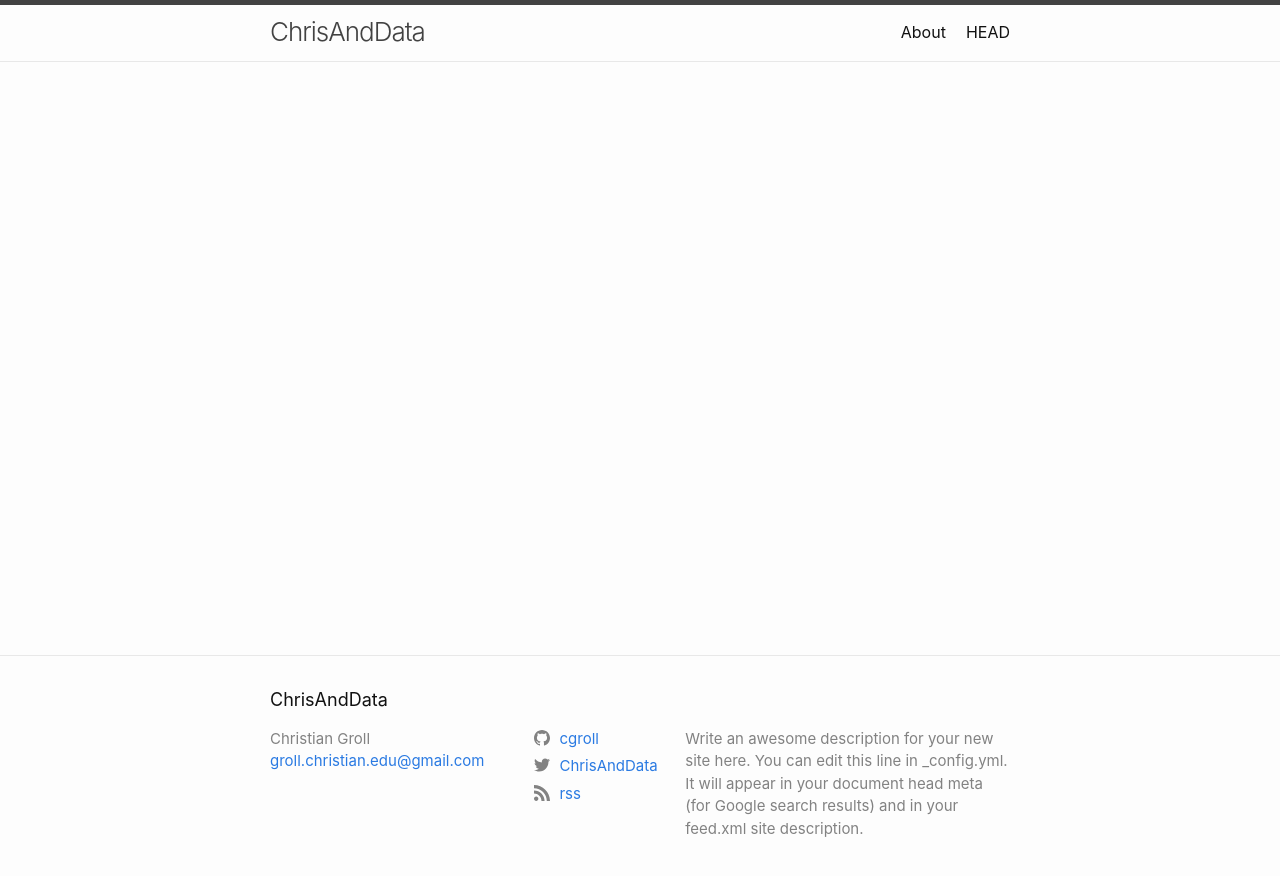
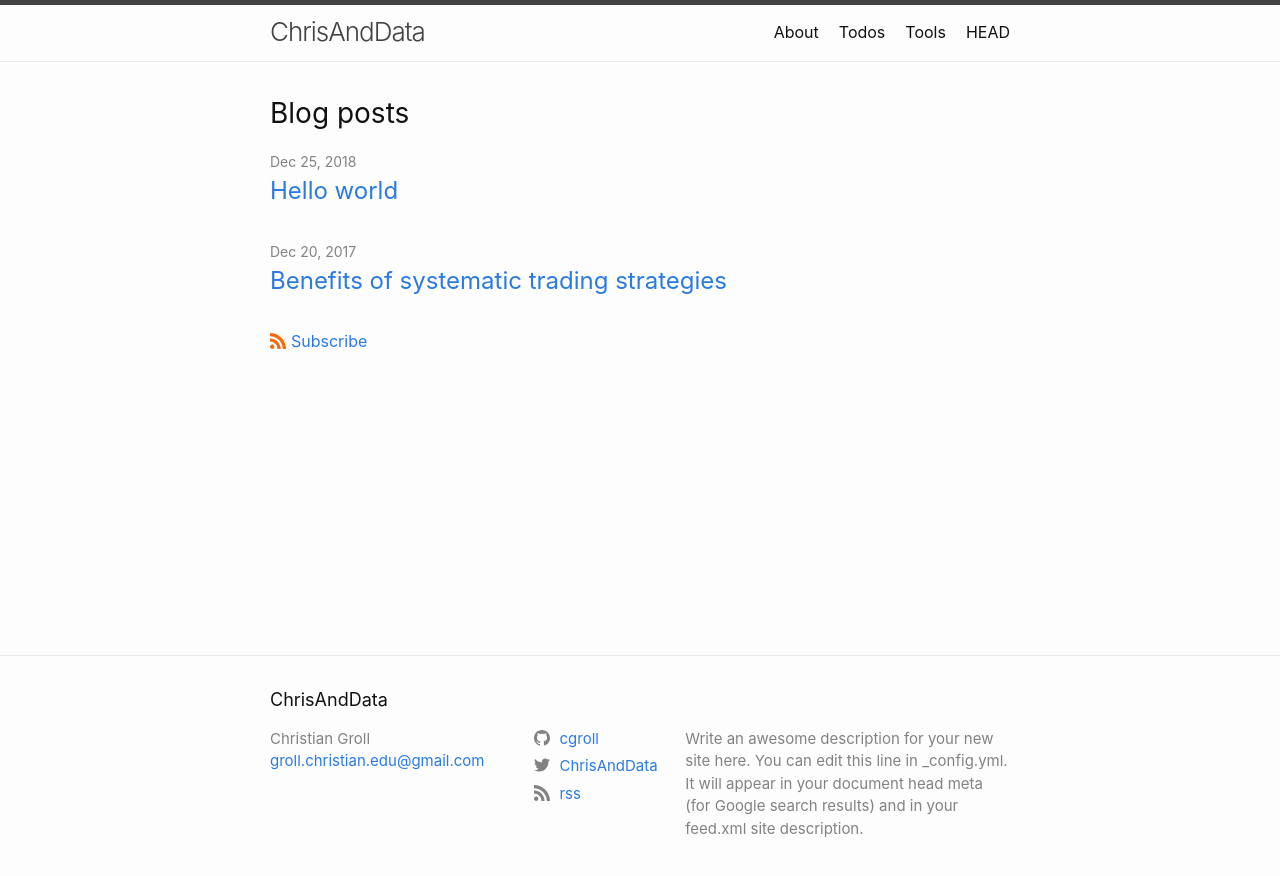
Before and after one commit to mffuser/mffuser.github.io, a Jekyll site: the page built from index.md, in a window 1280 px wide. Shown: the top 876 px of the page. Built offline with Jekyll 4.4.1, drawn with Linux system fonts in a browser that asks for light colours.

Commit message:
some further changes

```diff
--- /dev/null
+++ b/_data/navigation.yml
@@ -0,0 +1,6 @@
+- name: Home
+  link: /
+- name: Tools
+  link: /tools.html
+- name: About
+  link: /about.html
--- /dev/null
+++ b/_posts/2018-12-25-hell_world.md
@@ -0,0 +1,8 @@
+---
+layout: post
+title:  "Hello world"
+date:   2018-12-25
+categories: tools
+---
+
+This is another post.
--- a/index.md
+++ b/index.md
@@ -6,4 +6,5 @@
 # See: https://jekyllrb.com/docs/themes/#overriding-theme-defaults
 #
 layout: home
+list_title: Blog posts
 ---
```
Also changed, not shown: _posts/2017-12-20-welcome-to-jekyll.markdown (added, +33 -0 lines), todos.md (added, +9 -0 lines), tools.md (added, +10 -0 lines), 5 other files.
